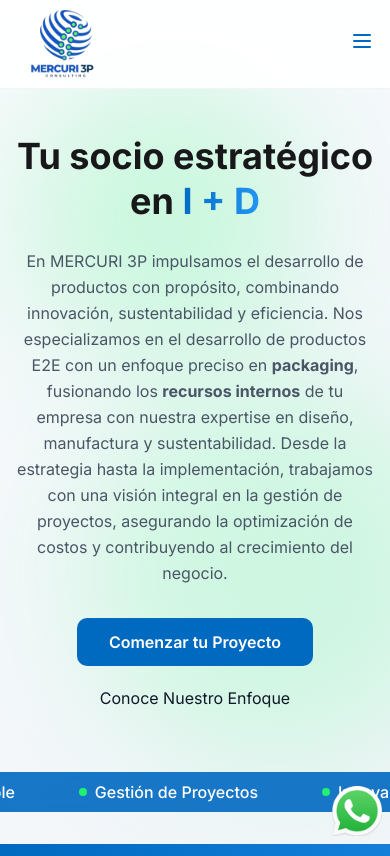
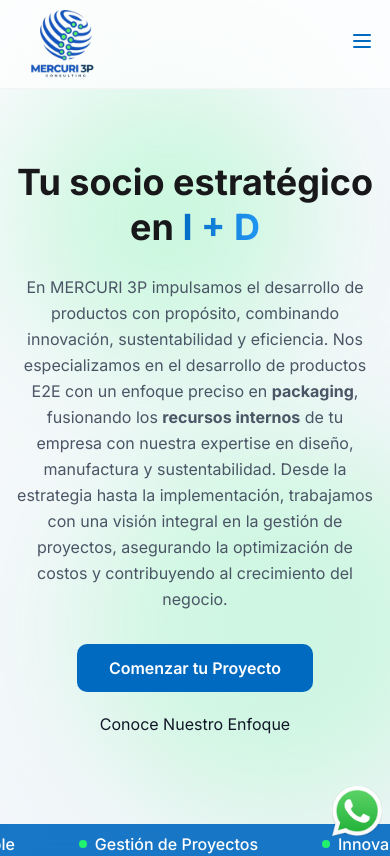
Before and after one commit to FedericoHerreraa/mercuri-3p, a Next.js app: page / in a window 390 px wide. Shown: the top 856 px of the page. Built offline with nearby package versions, Linux system fonts and the light colour scheme.

Commit message:
imrpoving landing and header

```diff
--- a/components/Header.tsx
+++ b/components/Header.tsx
@@ -23,7 +23,7 @@ export const Header = () => {
     const handleClose = () => setOpen(false)
 
     return (
-        <nav className="fixed top-0 left-0 right-0 z-50 bg-white/90 backdrop-blur-md border-b border-gray-100">
+        <nav className="fixed top-0 left-0 right-0 z-50 bg-white/70 backdrop-blur-3xl border-b border-gray-100">
             <div className="max-w-7xl mx-auto px-4 sm:px-6 lg:px-8">
                 <div className="flex justify-between items-center md:h-26 h-22">
                     <Link href="/">
--- a/components/Landing.tsx
+++ b/components/Landing.tsx
@@ -21,7 +21,7 @@ export const Landing = () => {
     ]
 
     return (
-        <section className="relative min-h-screen flex items-center justify-center overflow-hidden">
+        <section className="relative min-h-screen flex items-center justify-center overflow-hidden md:py-0 py-40">
             <div className="absolute inset-0 gradient-subtle"></div>
 
             <div className="absolute top-20 right-20 w-72 h-72 bg-[#20f26f]/20 rounded-full blur-3xl animate-float"></div>
```
